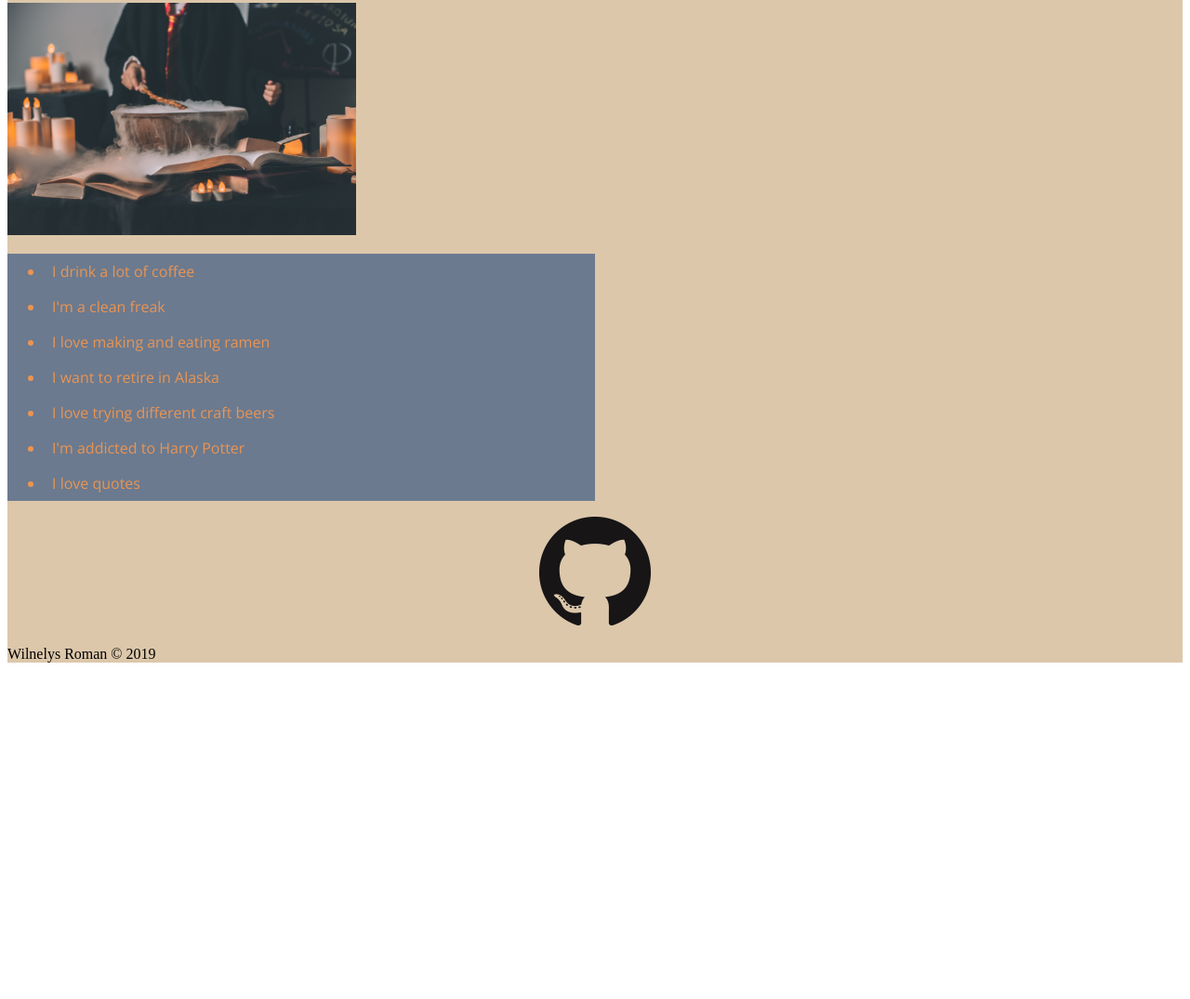
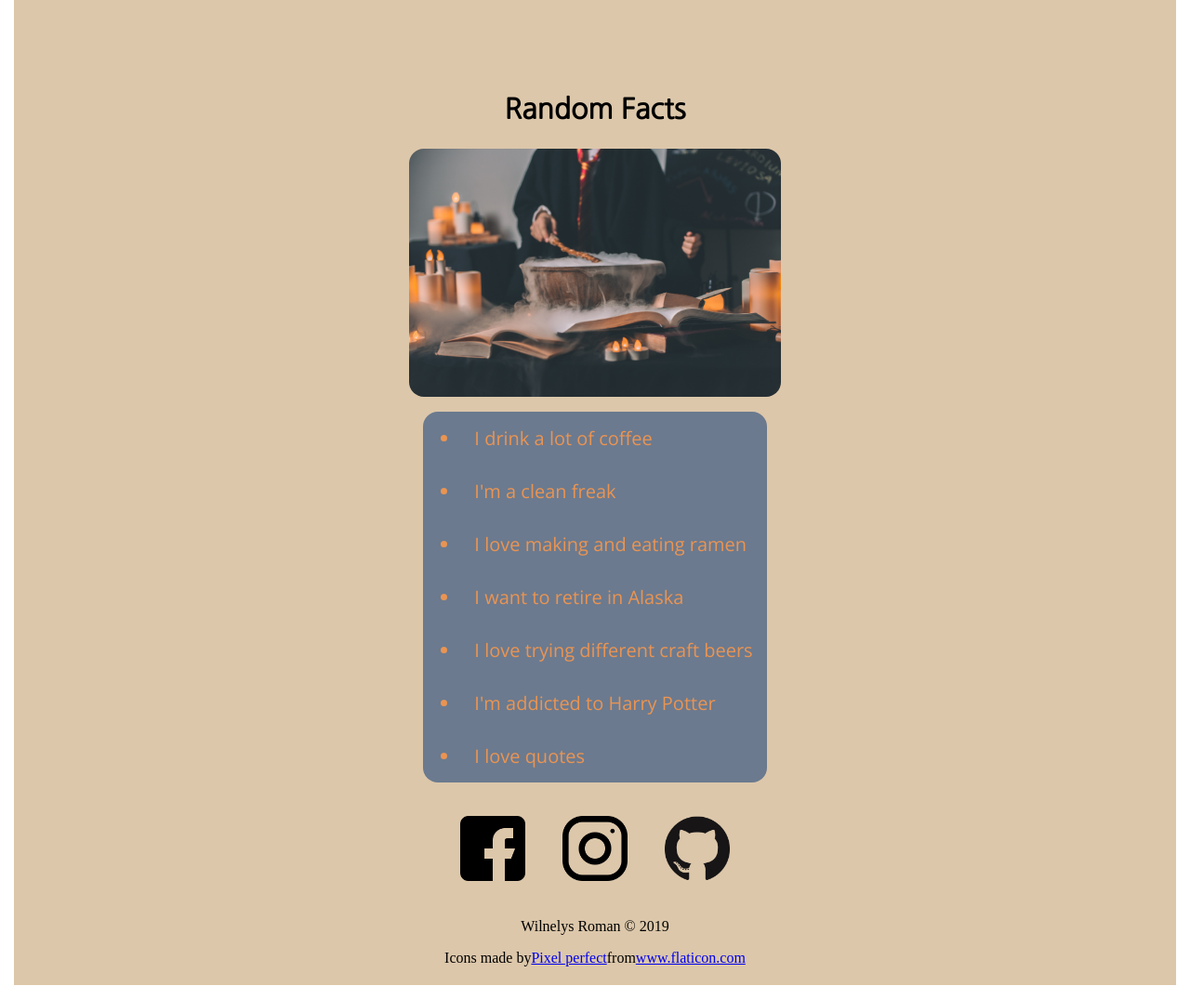
Before and after one commit to jpochetedmead/WilnelysR.github.io, a website: page index.html in a window 1280 px wide. Shown: the part 932-2007 px from the top of the page at 93% size. Before the commit the page ends 1661 px from the top, so only its background shows below. Drawn offline with nearby package versions, Linux system fonts and the light colour scheme.

Commit message:
I modified the layout on index.html, added images for social media links. Added headings, paragraphs and links to projects page.

```diff
--- a/index.html
+++ b/index.html
@@ -87,18 +87,20 @@
 
 
     <footer>
-      <div>
+      <div class="contact">
         <a href="https://www.facebook.com/profile.php?id=698976957">
-          <img src=""></a>
+          <img src="images/facebook.png" alt="facebook logo"></a>
 
         <a href="https://www.instagram.com/wilnelysroman/">
-          <img src=""></a>
+          <img src="images/instagram.png" alt="instagram logo"></a>
+
 
         <a href="https://github.com/WilnelysR">
           <img src="images/GitHub-Mark-120px-plus.png" alt="github logo"></a>
       </div>
 
       <p>Wilnelys Roman &copy; 2019</p>
+      <div class="icons">Icons made by <a href="https://www.flaticon.com/authors/pixel-perfect" title="Pixel perfect">Pixel perfect</a> from <a href="https://www.flaticon.com/"             title="Flaticon">www.flaticon.com</a></div>
     </footer>
 
 </body>
--- a/styles.css
+++ b/styles.css
@@ -18,9 +18,11 @@
 /****** Header ******/
 html {
   background-color: white;
+
 }
 body {
   background-color: #DCC7AA;
+  margin: 15px;
 }
 header {
   color: white;
@@ -84,6 +86,7 @@ div {
 /******* Skills ********/
 
 .skills {
+  padding: 50px 0 50px 0;
   text-align: center;
   font-family: 'Nanum Gothic', sans-serif;
   font-size: 20px;
@@ -142,27 +145,49 @@ td::before {
 
 /****** Random Facts ******/
 .random {
+  display: flex;
+  flex-direction: column;
+
 }
 
 .random h2 {
-
+  align-self: center;
+  padding-top: 50px;
   font-size: 30px;
   font-family: 'Nanum Gothic', sans-serif;
 }
 
 .random img {
-  height: 250px;
+  border-radius: 1em;
+  width: 400px;
+  align-self: center;
 
 }
 
 .random ul {
-  width: 50%;
   background-color: #6B7A8F;
+  align-self: center;
+  border-radius: 1em;
 }
 
 .random li {
-padding: 8px;
+  font-size: 20px;
+padding: 15px;
 color: #ea9452;
 font-family: 'Open Sans', sans-serif;
+}
 
+/****** Footer ******/
+
+.contact img {
+  width: 70px;
+  margin: 20px;
 }
+
+footer p {
+  text-align: center;
+}
+
+.icons {
+  padding-bottom: 20px;
+}
```
Also changed, not shown: hobbies.html (+1 -0 lines), projects.html (+11 -2 lines), images/facebook.png (added), images/instagram.png (added), images/twitter.png (added).
